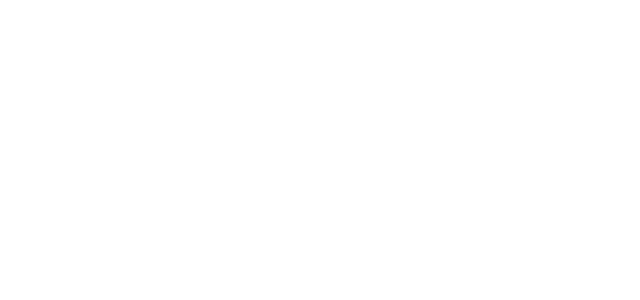
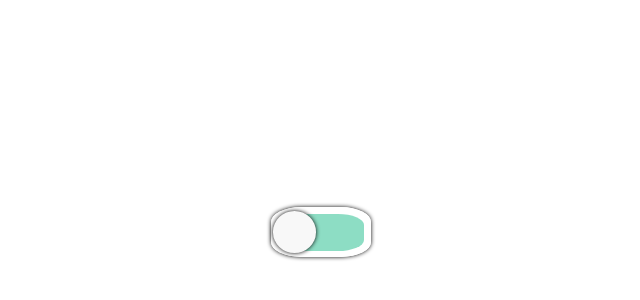
Before and after one commit to ViacheslavSurovets/test-1, a React (Create React App) app: page /switch in a window 1280 px wide. Shown: the part 168-468 px from the top of the page, without its empty margins (319-959 px from the left). Built offline with nearby package versions, Linux system fonts and the light colour scheme.

Commit message:
switch component

```diff
--- a/src/App/App.jsx
+++ b/src/App/App.jsx
@@ -2,14 +2,14 @@
 import { Switch, Route } from 'react-router-dom'
 
 import {
-	ProtectionForm, LogoComponent, TableComponent, PrivateRoute,
+	ProtectionForm, LogoComponent, TableComponent, PrivateRoute, SwitchComponent,
 } from '../components'
 import './App.scss'
 import { LimitCardComponent } from '../components/LimitCard'
 
 const mockLimitCardData = {
-	available: '30000',
-	spent: '30000',
+	available: '20000',
+	spent: '20000',
 	total: '40000',
 	id: '1',
 }
@@ -40,6 +40,10 @@
 					</div>
 				)}
 			/>
+			<Route
+				path="/switch"
+				component={SwitchComponent}
+			/>
 		</Switch>
 	</>
 )
--- a/src/components/LimitCard/internal/AmountInfo/amount-info.component.jsx
+++ b/src/components/LimitCard/internal/AmountInfo/amount-info.component.jsx
@@ -5,13 +5,12 @@
 import './amoutn-info.styles.scss'
 
 const AmountInfoComponent = ({ data: { total, id, ...rest } }) => {
-	const dataArray = Object.entries(rest)
+	const dataArray = Object.entries(rest) || []
 
 	return (
 		<div className="amount-info-component">
 			{
-				// eslint-disable-next-line react/no-array-index-key,max-len
-				dataArray && dataArray.map((item, idx) => <AmountInfoItem key={idx} data={item} total={total} />)
+				dataArray && dataArray.map((item, idx) => <AmountInfoItem key={idx} data={item} />)
 			}
 		</div>
 	)
--- a/src/components/LimitCard/internal/AmountInfoItem/amount-info-item.component.jsx
+++ b/src/components/LimitCard/internal/AmountInfoItem/amount-info-item.component.jsx
@@ -4,12 +4,10 @@
 import PropTypes from 'prop-types'
 import { CircleIcon, AttentionIcon } from '..'
 
-const AmountInfoItemComponent = ({ data, total }) => {
+const AmountInfoItemComponent = ({ data }) => {
 	// eslint-disable-next-line prefer-const
-	let [text, spent] = data
-	text = text.charAt(0).toUpperCase() + text.slice(1)
-
-	const available = total - spent
+	let [text, value] = data
+	text = text[0].toUpperCase() + text.slice(1)
 
 	return (
 		<div className="amount-info-item-component">
@@ -21,7 +19,7 @@
 
 			<div className="amount-info-item-component__result">
 				<CircleIcon text={text} />
-				<span className="text__bold text__big">{ text === 'Spent' ? `$${spent}` : `$${available}`}</span>
+				<span className="text__bold text__big">{ value }</span>
 			</div>
 		</div>
 	)
--- a/src/components/LimitCard/internal/LimitGraphicInfo/limit-graphic-info.component.jsx
+++ b/src/components/LimitCard/internal/LimitGraphicInfo/limit-graphic-info.component.jsx
@@ -5,6 +5,7 @@
 import './limit-graphic-info.styles.scss'
 
 const LimitGraphicInfoComponent = ({ data: { spent, total } }) => {
+	// remove magic strings
 	const greenLineWidth = Math.round(560 * (spent / total))
 	const blueLineWidth = Math.round(greenLineWidth * 0.66)
 
--- /dev/null
+++ b/src/components/Switch/index.js
@@ -0,0 +1 @@
+export { default as SwitchComponent } from './switch.component'
--- /dev/null
+++ b/src/components/Switch/switch.component.jsx
@@ -0,0 +1,27 @@
+import React from 'react'
+
+import { useSwitch } from './switch.hooks'
+import './switch.styles.scss'
+
+const SwitchComponent = () => {
+	const {
+		getStyle, toggle, toggleAction, handleMouseDown, refCircle, refContainer,
+	} = useSwitch()
+
+	return (
+		<div className="switch-component">
+			<div
+				ref={refContainer}
+				onMouseDown={handleMouseDown}
+				className={`switch-component__box ${
+					toggle ? 'switch-component__box_toggle-side' : 'switch-component__box_toggle-side-left'
+				}`.trim()}
+			>
+				<div className="switch-component__circle" ref={refCircle} style={getStyle()} />
+				<div className={`switch-component__green-background ${toggle && 'switch-component__green-background_to-red'}`} onClick={toggleAction} />
+			</div>
+		</div>
+	)
+}
+
+export default SwitchComponent
--- /dev/null
+++ b/src/components/Switch/switch.hooks.jsx
@@ -0,0 +1,59 @@
+import { useRef, useState } from 'react'
+
+export const useSwitch = () => {
+	const [toggle, setToggle] = useState(false)
+	const [drag, setDrag] = useState(false)
+	const refContainer = useRef()
+	const refCircle = useRef()
+
+	let shiftX = null
+	let newCircleLeft = null
+	let rightEdge = null
+	const marginForCircle = 4
+
+	const toggleAction = () => setToggle(!toggle)
+
+	function onMouseMove({ clientX }) {
+		newCircleLeft = clientX - shiftX - refContainer.current?.getBoundingClientRect().left
+		rightEdge = refContainer.current.offsetWidth - refCircle.current.offsetWidth - marginForCircle
+		if (newCircleLeft < 0) newCircleLeft = 0
+		if (newCircleLeft > rightEdge) newCircleLeft = rightEdge
+		refCircle.current.style.left = `${newCircleLeft}px`
+	}
+
+	async function onMouseUp() {
+		const isBetweenLeftAndRightSide = newCircleLeft > 0 < rightEdge
+		const greaterThenAverageNewLeft = newCircleLeft >= (rightEdge - newCircleLeft)
+		const lessThenAverageNextLeft = newCircleLeft < (rightEdge - newCircleLeft)
+
+		if (isBetweenLeftAndRightSide && greaterThenAverageNewLeft) {
+			await 	setToggle(true)
+		}
+		if (isBetweenLeftAndRightSide && lessThenAverageNextLeft) {
+			await setToggle(false)
+		}
+		setDrag(false)
+		document.removeEventListener('mouseup', onMouseUp)
+		document.removeEventListener('mousemove', onMouseMove)
+	}
+
+	const handleMouseDown = (e) => {
+		e.preventDefault()
+		const { clientX } = e
+		setDrag(true)
+		shiftX = clientX - refCircle.current.getBoundingClientRect().left
+		document.addEventListener('mousemove', onMouseMove)
+		document.addEventListener('mouseup', onMouseUp)
+	}
+
+	const getStyle = () => {
+		if (drag) {
+			return { left: newCircleLeft }
+		}
+		return toggle ? { left: refContainer.current?.offsetWidth - refCircle.current?.offsetWidth - marginForCircle } : { left: 0 }
+	}
+
+	return {
+		getStyle, handleMouseDown, toggleAction, toggle, refContainer, refCircle,
+	}
+}
--- /dev/null
+++ b/src/components/Switch/switch.styles.scss
@@ -0,0 +1,76 @@
+@import 'src/styles/main';
+
+.switch-component {
+	--height: 90%;
+	--widthOfBox: 10rem;
+	--width: calc(var(--height) / 2);
+
+	display: flex;
+	justify-content: center;
+	align-items: center;
+	min-height: 100vh;
+	cursor: pointer;
+
+	&__box {
+		position: relative;
+		border-radius: 30%;
+		width: var(--widthOfBox);
+		height: 5rem;
+		border: 2px solid $white;
+		touch-action: none;
+		user-select: none;
+		box-shadow: 0 0 4px $black;
+		display: flex;
+		align-items: center;
+
+		.switch-component__circle {
+			transition: all .2s ease;
+		}
+
+		&_toggle-side {
+			.switch-component__circle {
+				left: 42px;
+			}
+		}
+
+		&_toggle-side-left {
+			.switch-component__circle {
+				left: 0;
+			}
+		}
+	}
+
+	&__circle {
+		height: var(--height);
+		width: var(--width);
+		border-radius: 50%;
+		background: map-get($bg, 100);
+		box-shadow: 0 0 4px $black;
+		position: absolute;
+		left: 0;
+		z-index: 5;
+	}
+
+	@mixin switch-background {
+		position: absolute;
+		left: 0;
+		top: 0;
+		height: 80%;
+		opacity: .5;
+		margin-left: 5%;
+		margin-top: 5%;
+		border-radius: 30%;
+	}
+
+	&__green-background {
+		@include switch-background;
+		background: map-get($secondary, 500);
+		width: 90%;
+		transition: all .5s ease-in-out;
+
+		&_to-red {
+			background: map-get($error, 500);
+			transition: all .5s ease-in-out;
+		}
+	}
+}
--- a/src/components/Table/table.utils.js
+++ b/src/components/Table/table.utils.js
@@ -1,39 +1,35 @@
 import { users } from './data.json'
 
+const getTemplate = () => {
+	let templateStringFromJson = ''
+
+	for (const { id, ...rest } of users) {
+		const usersPropsArray = Object.values(rest)
+		usersPropsArray.forEach((prop, idx) => {
+			templateStringFromJson = templateStringFromJson.concat(
+				`${prop}${((usersPropsArray.length - 1) !== idx) ? ',' : ''}`,
+			)
+		})
+		templateStringFromJson = templateStringFromJson.concat('\n')
+	}
+	return templateStringFromJson
+}
+
 // const getTemplate = () => {
-// 	let templateStringFromJson = ''
+// 	let result = ''
 //
-// 	// eslint-disable-next-line no-restricted-syntax
-// 	for (const user of users) {
-// 	for (let {id, ...rest} of users) {
-// 		delete user.id
-// 		const usersPropsArray = Object.values(...rest) || []
-//
+// 	users.forEach(({ id, ...rest }) => {
+// 		const usersPropsArray = Object.values({ ...rest }) || []
 // 		usersPropsArray.forEach((prop, idx) => {
-// 			templateStringFromJson = templateStringFromJson.concat(
-// 				`${prop}${((usersPropsArray.length - 1) !== idx) ? ',' : ''}`,
+// 			result = result.concat(
+// 				`${prop}${usersPropsArray.length - 1 !== idx ? ',' : ''}`,
 // 			)
 // 		})
-// 		templateStringFromJson = templateStringFromJson.concat('\n')
-// 	}
-// 	return templateStringFromJson
+// 		result = result.concat('\n')
+// 	})
+//
+// 	return result
 // }
-
-const getTemplate = () => {
-	let result = ''
-
-	users.forEach(({ id, ...rest }) => {
-		const usersPropsArray = Object.values({ ...rest }) || []
-		usersPropsArray.forEach((prop, idx) => {
-			result = result.concat(
-				`${prop}${usersPropsArray.length - 1 !== idx ? ',' : ''}`,
-			)
-		})
-		result = result.concat('\n')
-	})
-
-	return result
-}
 
 const template = getTemplate()
 
--- a/src/components/index.js
+++ b/src/components/index.js
@@ -4,3 +4,4 @@
 export { TableComponent } from './Table'
 export { PrivateRoute } from './PrivateRoute'
 export { CardComponent } from './Card'
+export { SwitchComponent } from './Switch'
```
Also changed, not shown: .eslintrc.json, 1 other file (tests, documents, lock files or other folders).
